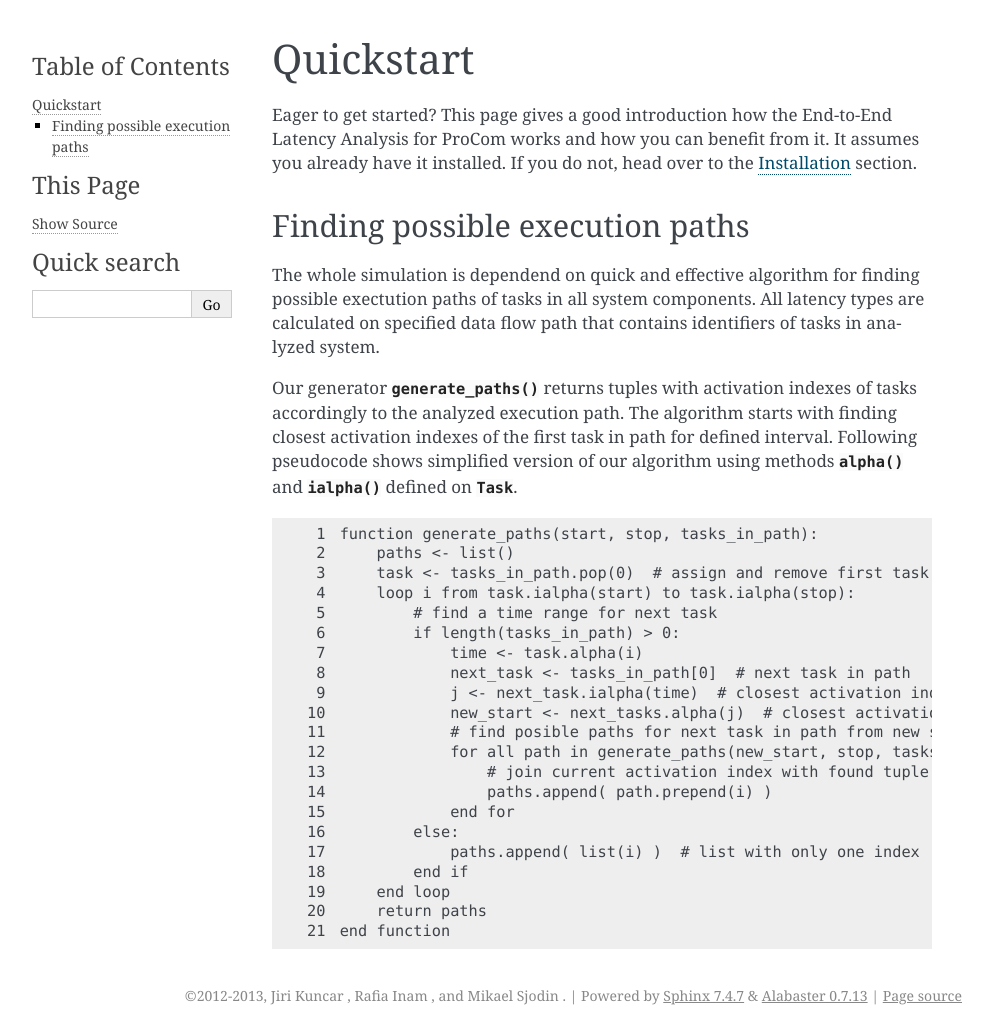
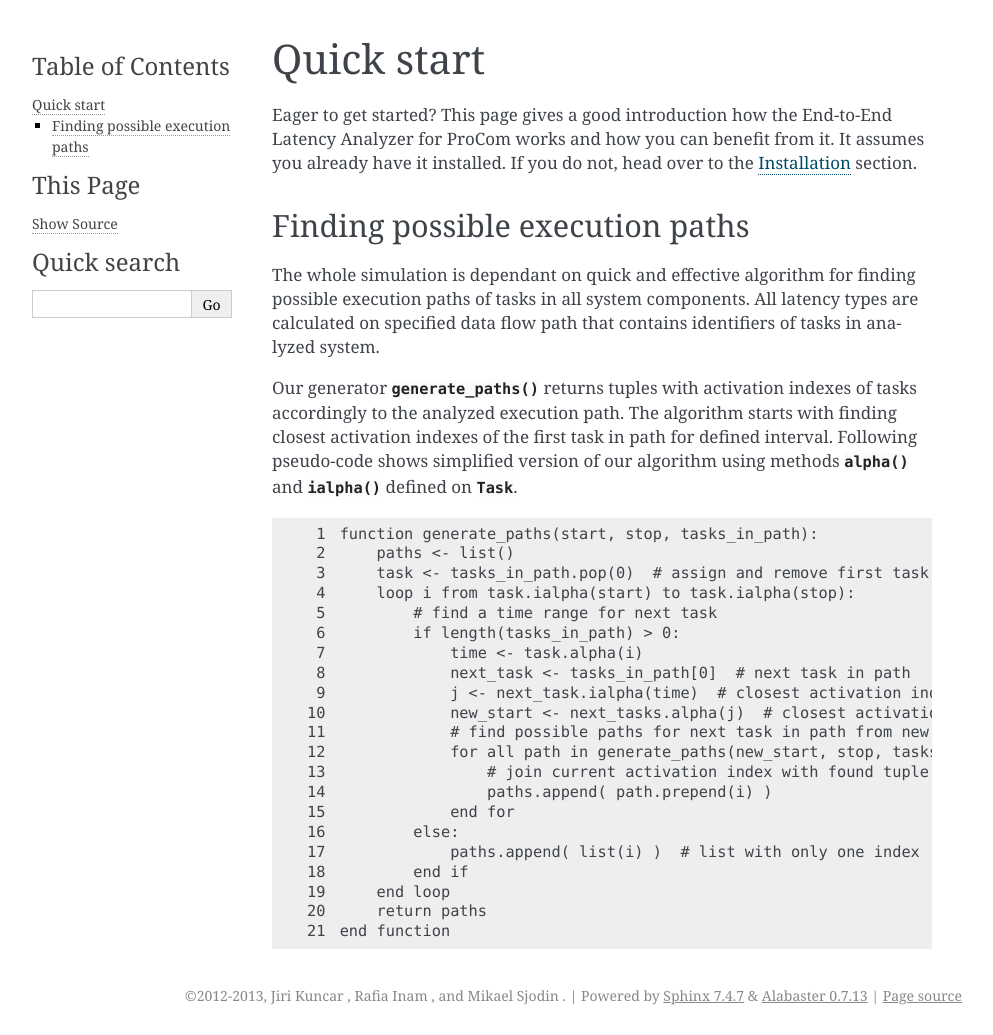
Before and after one commit to jirikuncar/eelap, a Sphinx documentation site: the page built from docs/source/quickstart.rst, in a window 1280 px wide. Shown: the whole page, without its empty margins (148-1141 px from the left). Built offline with Sphinx 7.4.7, drawn with Linux system fonts in a browser that asks for light colours; formulas are drawn with MathJax 3.

Commit message:
fix typos (analysis->analyzer)

```diff
--- a/docs/source/conf.py
+++ b/docs/source/conf.py
@@ -11,9 +11,7 @@
 # All configuration values have a default; values that are commented out
 # serve to show the default.
 
-import sys, os
-sys.path.append("/Users/jirka/programing/python/delsim")
-sys.path.append(os.path.abspath('_themes'))
+#import sys
 
 # If extensions (or modules to document with autodoc) are in another directory,
 # add these directories to sys.path here. If the directory is relative to the
@@ -52,7 +50,7 @@ source_suffix = '.rst'
 master_doc = 'index'
 
 # General information about the project.
-project = u'End-to-End Latency Analysis Framework'
+project = u'End-to-End Latency Analyzer Framework'
 copyright = u'2012-2013, Jiri Kuncar <jiri.kuncar@gmail.com>, Rafia Inam <rafia.inam@mdh.se>, and Mikael Sjodin <mikael.sjodin@mdh.se>'
 
 # The version info for the project you're documenting, acts as replacement for
@@ -177,7 +175,7 @@ html_static_path = ['_static']
 #html_file_suffix = None
 
 # Output file base name for HTML help builder.
-htmlhelp_basename = 'End-to-EndLatencyAnalysisFrameworkdoc'
+htmlhelp_basename = 'End-to-EndLatencyAnalyzerFrameworkdoc'
 
 
 # -- Options for LaTeX output --------------------------------------------------
@@ -197,8 +195,8 @@ latex_elements = {
 # Grouping the document tree into LaTeX files. List of tuples
 # (source start file, target name, title, author, documentclass [howto/manual]).
 latex_documents = [
-  ('index', 'End-to-EndLatencyAnalysisForProCom.tex', u'End-to-End Latency Analysis for ProCom',
-   u'Jiri Kuncar \\textless{}jiri.kuncar@gmail.com\\textgreater{}\\\\Rafia Inam \\textless{}rafia.inam@mdh.se\\textgreater{}\\\\Mikael Sjodin \\textless{}mikael.sjodin@mdh.se\\textgreater{}',
+  ('index', 'End-to-EndLatencyAnalyzerForProCom.tex', u'End-to-End Latency Analyzer for ProCom - EELAP',
+   u"Ji\\v{r}\\'{i} Kun\\v{c}ar \\textless{}jiri.kuncar@gmail.com\\textgreater{}\\\\Rafia Inam \\textless{}rafia.inam@mdh.se\\textgreater{}\\\\Mikael Sj{\\\"{o}}din \\textless{}mikael.sjodin@mdh.se\\textgreater{}",
    'manual'),
 ]
 
@@ -228,7 +226,7 @@ latex_documents = [
 # One entry per manual page. List of tuples
 # (source start file, name, description, authors, manual section).
 #man_pages = [
-#    ('index', 'end-to-endlatencyanalyzer', u'End-to-End Latency Analysis Framework',
+#    ('index', 'end-to-endlatencyanalyzer', u'End-to-End Latency Analyzer Framework',
 #     [u'Jiri Kuncar <jiri.kuncar@gmail.com>'], 1)
 #]
 
--- a/docs/source/index.rst
+++ b/docs/source/index.rst
@@ -7,7 +7,7 @@ End-to-End Latency Analysis for ProCom
 
 This report presents an analysis tool *End-to-End Latency Analyzer for ProCom (EELAP)*
 developed to compute different end-to-end latency semantics for
-multi-rate components of real-time embedded systems. Procom component
+multi-rate components of real-time embedded systems. ProCom component
 technology implements executable reusable real-time components called
 *Runnalbe Virtual Nodes (RVNs)* and supports two different communication
 strategies for inter-RVN communication. The tool is developed to evaluate
@@ -41,7 +41,7 @@ message-chains among those components. In a communication chain, different
 executable components (or tasks) are activated at different periods.
 Such system is called a *multi-rate system* :cite:`EndEndPathDelay08`.
 
-Communication Strategies among Procom components
+Communication Strategies among ProCom Components
 ^^^^^^^^^^^^^^^^^^^^^^^^^^^^^^^^^^^^^^^^^^^^^^^^
 In ProCom component model, the RVNs are implemented as servers
 (called RVN-server) and the tasks are executed within the servers.
--- a/docs/source/installation.rst
+++ b/docs/source/installation.rst
@@ -11,5 +11,11 @@ the following links:
 -   `Numpy Documentation <http://docs.scipy.org/doc/>`_
 -   `Argparse Documentation <http://docs.python.org/dev/library/argparse.html>`_
 
+Besides `numpy`_ and `argparse`_, the `lxml` is recommended for full
+functionality. `pip` or `easy_install` will install them for you if you do
+`pip install git+git://github.com/jirikuncar/eelap.git`.
+We encourage you to use a `virtualenv`_.
+
 .. _Numpy: http://docs.scipy.org/doc/
 .. _Argparse: http://docs.python.org/dev/library/argparse.html
+.. _Virtualenv: http://www.virtualenv.org/en/latest/
--- a/docs/source/license.rst
+++ b/docs/source/license.rst
@@ -7,7 +7,7 @@ Source code is distributed under following GNU/GPLv2 licence.
 
 .. code-block:: none
 
-    End-to-End Latency Analysis for ProCom (EELAP) is free software;
+    End-to-End Latency Analyzer for ProCom (EELAP) is free software;
     you can redistribute it and/or
     modify it under the terms of the GNU General Public License as
     published by the Free Software Foundation; either version 2 of the
--- a/docs/source/quickstart.rst
+++ b/docs/source/quickstart.rst
@@ -1,10 +1,10 @@
 .. _quickstart:
 
-Quickstart
-==========
+Quick start
+===========
 
 Eager to get started? This page gives a good introduction how the End-to-End
-Latency Analysis for ProCom works and how you can benefit from it. It assumes
+Latency Analyzer for ProCom works and how you can benefit from it. It assumes
 you already have it installed. If you do not, head over to the
 :ref:`installation` section.
 
@@ -12,15 +12,15 @@ you already have it installed. If you do not, head over to the
 Finding possible execution paths
 ------------------------------------
 
-The whole simulation is dependend on quick and effective algorithm for finding
-possible exectution paths of tasks in all system components. All latency types
+The whole simulation is dependant on quick and effective algorithm for finding
+possible execution paths of tasks in all system components. All latency types
 are calculated on specified data flow path that contains identifiers of tasks
 in analyzed system.
 
 Our generator :meth:`~eelap.System.generate_paths` returns tuples with
 activation indexes of tasks accordingly to the analyzed execution path.
 The algorithm starts with finding closest activation indexes of the first
-task in path for defined interval. Following pseudocode shows simplified
+task in path for defined interval. Following pseudo-code shows simplified
 version of our algorithm using methods :meth:`~eelap.Task.alpha` and
 :meth:`~eelap.Task.ialpha` defined on :class:`~eelap.Task`.
 
@@ -37,7 +37,7 @@ version of our algorithm using methods :meth:`~eelap.Task.alpha` and
                 next_task <- tasks_in_path[0]  # next task in path
                 j <- next_task.ialpha(time)  # closest activation index
                 new_start <- next_tasks.alpha(j)  # closest activation time
-                # find posible paths for next task in path from new start.
+                # find possible paths for next task in path from new start.
                 for all path in generate_paths(new_start, stop, tasks_in_path):
                     # join current activation index with found tuple
                     paths.append( path.prepend(i) )
--- a/docs/source/refs.bib
+++ b/docs/source/refs.bib
@@ -50,7 +50,7 @@
 
 
 @booklet{KuncarEELAP13,
-   author = {J. Kuncar},
-   title = "{End-to-End Latency Analysis for ProCom (EELAP), \url{https://github.com/jirikuncar/eelap/}}",
+   author = {J. Kun\v{c}ar},
+   title = "{End-to-End Latency Analyzer for ProCom (EELAP), \url{https://github.com/jirikuncar/eelap/}}",
    year = {2013},
 }
```
Also changed, not shown: docs/source/citation.rst (deleted, +0 -12 lines), eelap/__init__.py (+7 -7 lines), 2 other files.
